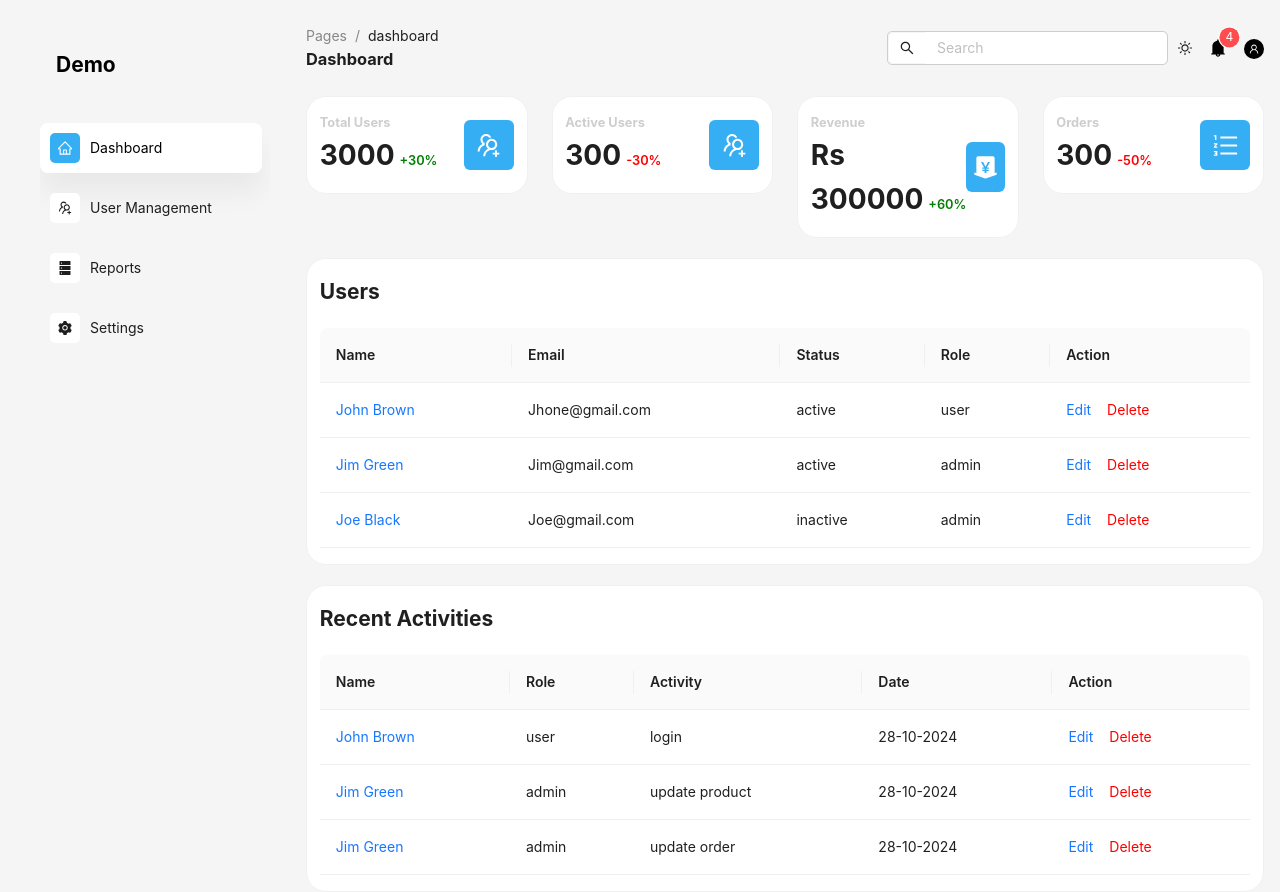
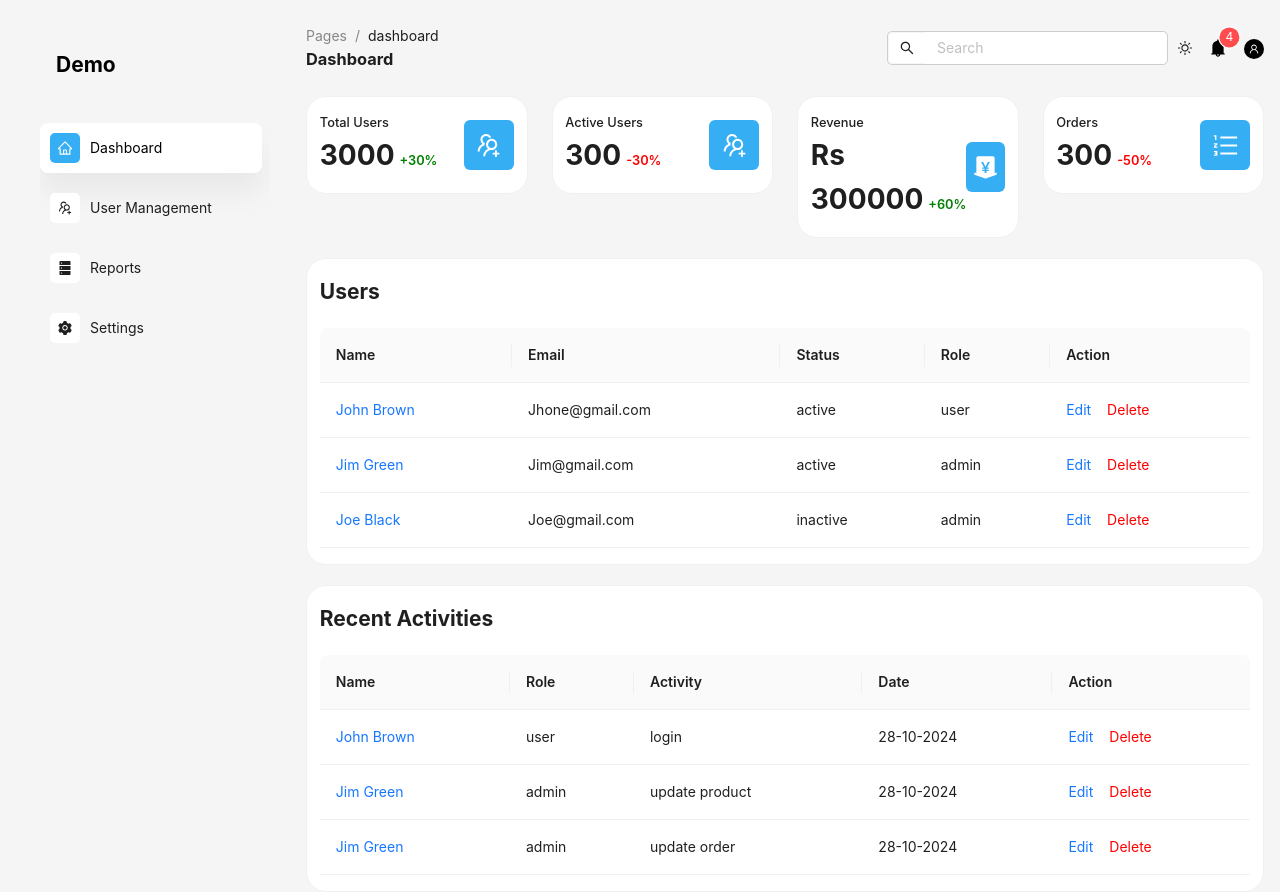
Before and after one commit to arbabhsiddiqui/ant-dashboard-theme, a React (Vite) app: page / in a window 1280 px wide. Built offline with nearby package versions, Linux system fonts and the light colour scheme.

Commit message:
fix totle users font size and weight

```diff
--- a/src/pages/Dashboard/Dashboard.style.scss
+++ b/src/pages/Dashboard/Dashboard.style.scss
@@ -37,7 +37,7 @@
 
       h6 {
         font-size: 0.8rem;
-        color: var(--grey);
+        font-weight: 500;
       }
 
       .success,
```
